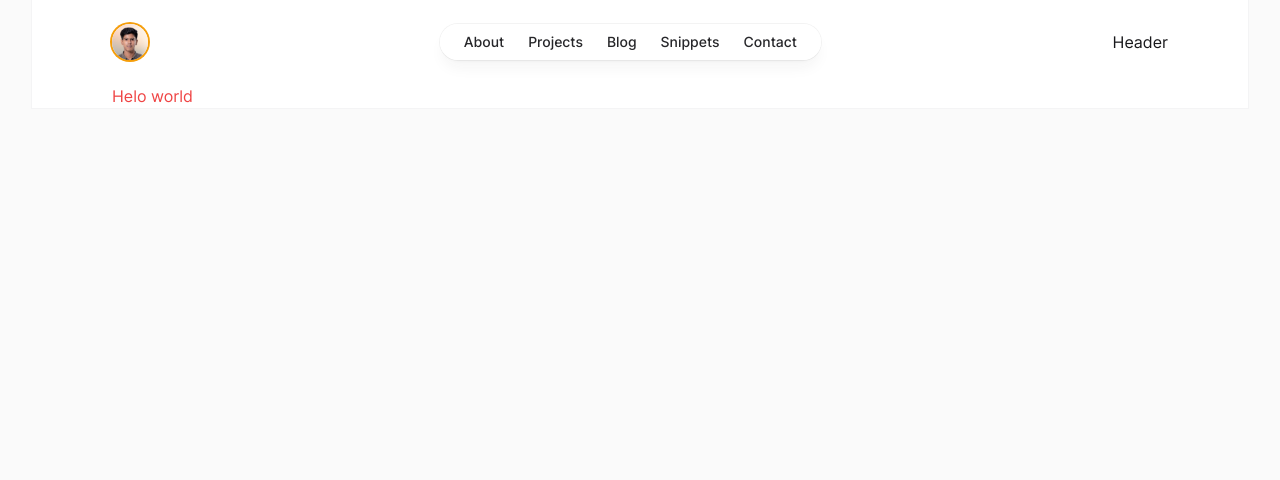
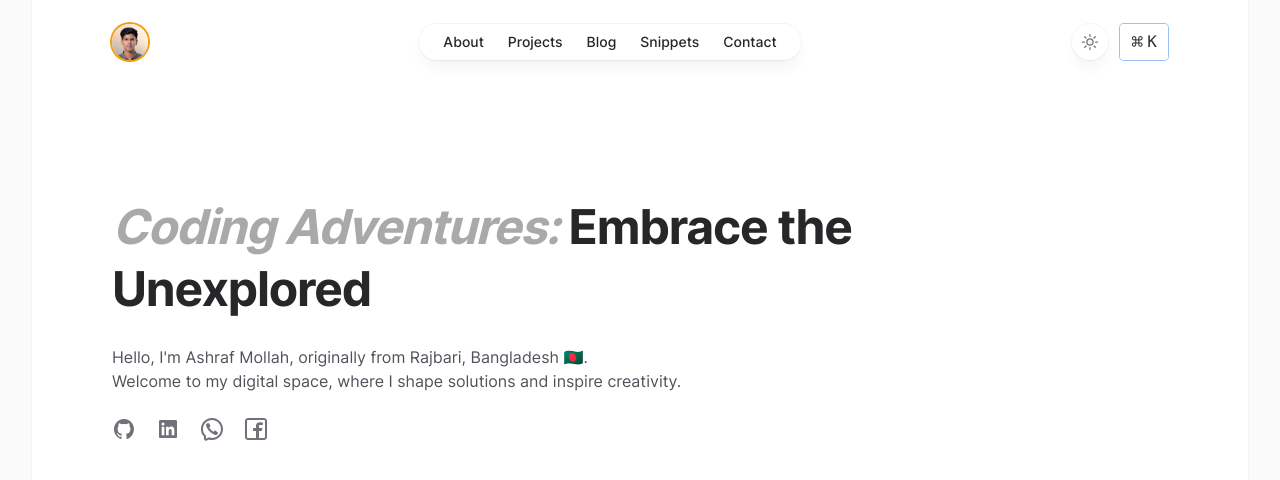
Before and after one commit to mollahdev/my-portfolio, a Nuxt app: page / in a window 1280 px wide. Shown: the top 480 px of the page. Built offline with nearby package versions, Linux system fonts and the light colour scheme.

Commit message:
added theme switcher

```diff
--- a/app.vue
+++ b/app.vue
@@ -1,11 +1,13 @@
-<template>
-  <NuxtLayout>
-    <NuxtPage />
-  </NuxtLayout>
-</template>
 <script setup lang="ts">
+const theme = useCookie('theme')
+const mode = theme.value === 'dark' ? 'dark' : 'light'
+
 useHead({
   title: 'Ashraf Mollah',
+  htmlAttrs: {
+    lang: 'en',
+    class: mode
+  },
   bodyAttrs: {
     class: 'bg-zinc-50 text-zinc-900 dark:bg-black dark:text-white font-inter'
   },
@@ -55,3 +57,9 @@ useHead({
   ]
 })
 </script>
+
+<template>
+  <NuxtLayout>
+    <NuxtPage />
+  </NuxtLayout>
+</template>
--- a/components/Header/Menu.vue
+++ b/components/Header/Menu.vue
@@ -6,6 +6,7 @@ import { onMounted } from 'vue';
 const route = useRoute()
 const menusRef = ref(null)
 const linePosition = ref(null)
+const linePositionCookie = useCookie('linePosition')
 
 const onRouteChange = value => {
     const path = value.path
@@ -17,6 +18,11 @@ const onRouteChange = value => {
         const x = targetRect.x - scopeRect.x;
         const width = targetRect.width;
 
+        linePositionCookie.value = {
+            left: `${x}px`,
+            width: `${width}px`
+        }
+
         linePosition.value.style.left = `${x}px`
         linePosition.value.style.width = `${width}px`
         linePosition.value.style.opacity = 1
@@ -27,6 +33,13 @@ const onRouteChange = value => {
 
 watch( route,  onRouteChange)
 onMounted( () => onRouteChange(route) )
+
+const initialStyle = {
+    left: linePositionCookie.value?.left || 0,
+    width: linePositionCookie.value?.width || 0,
+    opacity: 0
+}
+
 </script>
 
 <template>
@@ -41,6 +54,6 @@ onMounted( () => onRouteChange(route) )
                 {{ menu.label }}
             </NuxtLink>
         </li>
-        <span ref="linePosition" style="opacity: 0" class="absolute transition-all duration-200 ease-linear inset-x-1 -bottom-px h-px bg-gradient-to-r from-primary-500/0 via-primary-500/40 to-primary-500/0 dark:from-primary-400/0 dark:via-primary-400/40 dark:to-primary-400/0"></span>
+        <span ref="linePosition" :style="initialStyle" class="absolute transition-left duration-200 ease-linear inset-x-1 -bottom-px h-px bg-gradient-to-r from-primary-500/0 via-primary-500/40 to-primary-500/0 dark:from-primary-400/0 dark:via-primary-400/40 dark:to-primary-400/0"></span>
     </ul>
 </template>
--- /dev/null
+++ b/components/Header/Search.vue
@@ -0,0 +1,8 @@
+<template>
+   <button type="button">
+        <kbd class="w-12 flex px-2 py-1 items-center justify-center text-base rounded ring-1 dark:ring-white/10 dark:hover:ring-white/20 font-normal bg-white/90 dark:bg-zinc-800/90 text-zinc-900/90 gap-x-1 dark:text-zinc-50/90">
+            <span class="text-xl">⌘</span>
+            <span>K</span>
+        </kbd>
+   </button>
+</template>
--- /dev/null
+++ b/components/Header/ThemeSwitcher.vue
@@ -0,0 +1,25 @@
+<script setup>
+    const theme = useCookie('theme')
+
+    const onToggleTheme = () => {
+        const mode = theme.value === 'dark' ? 'dark' : 'light'
+        if( mode === 'dark' ) {
+            document.documentElement.classList.remove('dark')
+            theme.value = 'light'
+        } else {
+            document.documentElement.classList.add('dark')
+            theme.value = 'dark'
+        }
+    }
+</script>
+
+<template>
+    <button
+        @click.prevent="onToggleTheme"
+        type="button"
+        aria-label="Toggle dark mode"
+        class="group rounded-full bg-white/90 p-2 shadow-lg shadow-zinc-800/5 ring-1 ring-zinc-900/5 backdrop-blur transition dark:bg-zinc-800/90 dark:ring-white/10 dark:hover:ring-white/20"
+    >
+        <IconThemeSwitcher/>
+    </button>
+</template>
--- a/components/Header/index.vue
+++ b/components/Header/index.vue
@@ -3,7 +3,10 @@
         <div class="container relative z-50 flex justify-between items-center gap-x-2">
             <HeaderAvatar/>
             <HeaderMenu/>
-            <h1>Header</h1>
+            <div class="flex items-center gap-x-3">
+                <HeaderThemeSwitcher/>
+                <HeaderSearch/>
+            </div>
         </div>
     </header>
 </template>
--- /dev/null
+++ b/components/Hero/Main.vue
@@ -0,0 +1,23 @@
+<template>
+    <div class="py-16 sm:pb-20 sm:pt-28">
+        <h1 class="text-4xl font-bold tracking-tight !leading-[1.3] max-w-4xl text-zinc-800 dark:text-zinc-100 sm:text-5xl">
+            <span class="text-zinc-800/40 dark:text-primary-500 italic">Coding Adventures:</span>
+            Embrace the Unexplored</h1>
+        <p class="mt-6 text-base text-zinc-600 dark:text-zinc-400 max-w-2xl">Hello, I'm Ashraf Mollah, originally from Rajbari, Bangladesh 🇧🇩.<br/> Welcome to my digital space, where I shape solutions and inspire creativity.</p>
+        <div class="mt-6 flex gap-x-5 items-center">
+
+            <a href="#" class="text-zinc-500 transition hover:text-primary-500 ">
+                <IconGithub/>
+            </a>
+            <a href="#" class="text-zinc-500 transition hover:text-primary-500 ">
+                <IconLinkedIn/>
+            </a>
+            <a href="#" class="text-zinc-500 transition hover:text-primary-500 ">
+                <IconWhatsApp/>
+            </a>
+            <a href="#" class="text-zinc-500 transition hover:text-primary-500 ">
+                <IconFacebook/>
+            </a>
+        </div>
+    </div>
+</template>
--- /dev/null
+++ b/components/Icon/Facebook.vue
@@ -0,0 +1,6 @@
+<template>
+    <svg xmlns="http://www.w3.org/2000/svg" class="h-6 w-6" viewBox="0 0 24 24" fill="currentColor">
+        <title class="sr-only">Facebook</title>
+        <path fill-rule="evenodd" clip-rule="evenodd" d="M20 1C21.6569 1 23 2.34315 23 4V20C23 21.6569 21.6569 23 20 23H4C2.34315 23 1 21.6569 1 20V4C1 2.34315 2.34315 1 4 1H20ZM20 3C20.5523 3 21 3.44772 21 4V20C21 20.5523 20.5523 21 20 21H15V13.9999H17.0762C17.5066 13.9999 17.8887 13.7245 18.0249 13.3161L18.4679 11.9871C18.6298 11.5014 18.2683 10.9999 17.7564 10.9999H15V8.99992C15 8.49992 15.5 7.99992 16 7.99992H18C18.5523 7.99992 19 7.5522 19 6.99992V6.31393C19 5.99091 18.7937 5.7013 18.4813 5.61887C17.1705 5.27295 16 5.27295 16 5.27295C13.5 5.27295 12 6.99992 12 8.49992V10.9999H10C9.44772 10.9999 9 11.4476 9 11.9999V12.9999C9 13.5522 9.44771 13.9999 10 13.9999H12V21H4C3.44772 21 3 20.5523 3 20V4C3 3.44772 3.44772 3 4 3H20Z" fill="currrentColor"/>
+    </svg>
+</template>
--- /dev/null
+++ b/components/Icon/Github.vue
@@ -0,0 +1,6 @@
+<template>
+    <svg data-hk="0-0" viewBox="0 0 24 24" aria-hidden="true" class="h-6 w-6 flex-none">
+        <title class="sr-only">Github</title>
+        <path fill-rule="evenodd" clip-rule="evenodd" fill="currentColor" d="M12 2C6.475 2 2 6.588 2 12.253c0 4.537 2.862 8.369 6.838 9.727.5.09.687-.218.687-.487 0-.243-.013-1.05-.013-1.91C7 20.059 6.35 18.957 6.15 18.38c-.113-.295-.6-1.205-1.025-1.448-.35-.192-.85-.667-.013-.68.788-.012 1.35.744 1.538 1.051.9 1.551 2.338 1.116 2.912.846.088-.666.35-1.115.638-1.371-2.225-.256-4.55-1.14-4.55-5.062 0-1.115.387-2.038 1.025-2.756-.1-.256-.45-1.307.1-2.717 0 0 .837-.269 2.75 1.051.8-.23 1.65-.346 2.5-.346.85 0 1.7.115 2.5.346 1.912-1.333 2.75-1.05 2.75-1.05.55 1.409.2 2.46.1 2.716.637.718 1.025 1.628 1.025 2.756 0 3.934-2.337 4.806-4.562 5.062.362.32.675.936.675 1.897 0 1.371-.013 2.473-.013 2.82 0 .268.188.589.688.486a10.039 10.039 0 0 0 4.932-3.74A10.447 10.447 0 0 0 22 12.253C22 6.588 17.525 2 12 2Z"></path>
+    </svg>
+</template>
--- /dev/null
+++ b/components/Icon/LinkedIn.vue
@@ -0,0 +1,3 @@
+<template>
+    <svg data-hk="0-0" viewBox="0 0 24 24" aria-hidden="true" fill="currentColor" class="h-6 w-6 flex-none"><title class="sr-only">LinkedIn</title><path fill="currentColor" d="M18.335 18.339H15.67v-4.177c0-.996-.02-2.278-1.39-2.278-1.389 0-1.601 1.084-1.601 2.205v4.25h-2.666V9.75h2.56v1.17h.035c.358-.674 1.228-1.387 2.528-1.387 2.7 0 3.2 1.778 3.2 4.091v4.715zM7.003 8.575a1.546 1.546 0 01-1.548-1.549 1.548 1.548 0 111.547 1.549zm1.336 9.764H5.666V9.75H8.34v8.589zM19.67 3H4.329C3.593 3 3 3.58 3 4.297v15.406C3 20.42 3.594 21 4.328 21h15.338C20.4 21 21 20.42 21 19.703V4.297C21 3.58 20.4 3 19.666 3h.003z"></path></svg>
+</template>
--- /dev/null
+++ b/components/Icon/ThemeSwitcher.vue
@@ -0,0 +1,3 @@
+<template>
+    <svg data-hk="0-0" fill="none" viewBox="0 0 24 24" stroke-width="1.5" stroke="currentColor" class="h-5 w-5 fill-zinc-100 stroke-zinc-500 transition group-hover:fill-zinc-200 group-hover:stroke-zinc-700 dark:hidden [@media(prefers-color-scheme:dark)]:fill-primary-50 [@media(prefers-color-scheme:dark)]:stroke-primary-500 [@media(prefers-color-scheme:dark)]:group-hover:fill-primary-50 [@media(prefers-color-scheme:dark)]:group-hover:stroke-primary-600 "><title class="sr-only">Sun Icon</title><path stroke-linecap="round" stroke-linejoin="round" d="M12 3v2.25m6.364.386l-1.591 1.591M21 12h-2.25m-.386 6.364l-1.591-1.591M12 18.75V21m-4.773-4.227l-1.591 1.591M5.25 12H3m4.227-4.773L5.636 5.636M15.75 12a3.75 3.75 0 11-7.5 0 3.75 3.75 0 017.5 0z"></path></svg><svg data-hk="0-0" fill="none" viewBox="0 0 24 24" stroke-width="1.5" stroke="currentColor" class="hidden h-5 w-5 fill-zinc-700 stroke-zinc-500 transition dark:block [@media(prefers-color-scheme:dark)]:group-hover:stroke-zinc-400 [@media_not_(prefers-color-scheme:dark)]:fill-primary-400/10 [@media_not_(prefers-color-scheme:dark)]:stroke-primary-500 "><title class="sr-only">Moon Icon</title><path stroke-linecap="round" stroke-linejoin="round" d="M21.752 15.002A9.718 9.718 0 0118 15.75c-5.385 0-9.75-4.365-9.75-9.75 0-1.33.266-2.597.748-3.752A9.753 9.753 0 003 11.25C3 16.635 7.365 21 12.75 21a9.753 9.753 0 009.002-5.998z"></path></svg>
+</template>
--- /dev/null
+++ b/components/Icon/WhatsApp.vue
@@ -0,0 +1,7 @@
+<template>
+    <svg xmlns="http://www.w3.org/2000/svg" class="h-6 w-6 flex-none" viewBox="0 0 24 24" fill="none">
+        <title class="sr-only">WhatsApp</title>
+        <path d="M6.014 8.00613C6.12827 7.1024 7.30277 5.87414 8.23488 6.01043L8.23339 6.00894C9.14051 6.18132 9.85859 7.74261 10.2635 8.44465C10.5504 8.95402 10.3641 9.4701 10.0965 9.68787C9.7355 9.97883 9.17099 10.3803 9.28943 10.7834C9.5 11.5 12 14 13.2296 14.7107C13.695 14.9797 14.0325 14.2702 14.3207 13.9067C14.5301 13.6271 15.0466 13.46 15.5548 13.736C16.3138 14.178 17.0288 14.6917 17.69 15.27C18.0202 15.546 18.0977 15.9539 17.8689 16.385C17.4659 17.1443 16.3003 18.1456 15.4542 17.9421C13.9764 17.5868 8 15.27 6.08033 8.55801C5.97237 8.24048 5.99955 8.12044 6.014 8.00613Z" fill="currentColor"/>
+        <path fill-rule="evenodd" clip-rule="evenodd" d="M12 23C10.7764 23 10.0994 22.8687 9 22.5L6.89443 23.5528C5.56462 24.2177 4 23.2507 4 21.7639V19.5C1.84655 17.492 1 15.1767 1 12C1 5.92487 5.92487 1 12 1C18.0751 1 23 5.92487 23 12C23 18.0751 18.0751 23 12 23ZM6 18.6303L5.36395 18.0372C3.69087 16.4772 3 14.7331 3 12C3 7.02944 7.02944 3 12 3C16.9706 3 21 7.02944 21 12C21 16.9706 16.9706 21 12 21C11.0143 21 10.552 20.911 9.63595 20.6038L8.84847 20.3397L6 21.7639V18.6303Z" fill="currentColor"/>
+    </svg>
+</template>
--- a/pages/index.vue
+++ b/pages/index.vue
@@ -1,5 +1,3 @@
 <template>
-    <div>
-        <h1 class="text-red-500">Helo world</h1>
-    </div>
+    <HeroMain/>
 </template>
```
